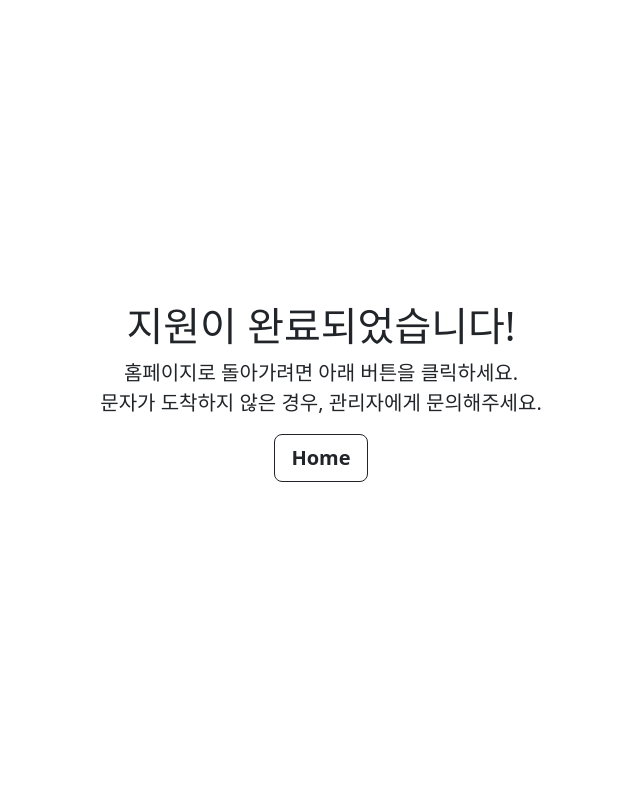
After one commit to z0299/register_form, a Django app: template register_form/register/templates/registered/registered.html in a window 1280 px wide. The commit adds this page. Shown: the whole page, without its empty margins (319-959 px from the left). Run offline with Django 4.2, Linux system fonts and the light colour scheme; the template is opened without the code that fills it, so the values that code supplies are empty.

Commit message:
registered page front/ static code refactoring

```diff
--- a/register_form/register/templates/register/registered.html
+++ /dev/null
@@ -1 +0,0 @@
-registered
--- /dev/null
+++ b/register_form/register/templates/registered/registered.html
@@ -0,0 +1,39 @@
+{% load static %}
+<!doctype html>
+<html lang="en" class="h-100" data-bs-theme="auto">
+  <head>
+
+    <meta charset="utf-8">
+    <meta name="viewport" content="width=device-width, initial-scale=1">
+    <meta name="description" content="">
+    <meta name="author" content="Mark Otto, Jacob Thornton, and Bootstrap contributors">
+    <meta name="generator" content="Hugo 0.112.5">
+    <title>Cover Template · Bootstrap v5.3</title>
+
+    <link rel="canonical" href="https://getbootstrap.com/docs/5.3/examples/cover/">
+
+    <link href="{% static 'css/bootstrap.min.css' %}" rel="stylesheet">
+
+    <!-- Custom styles for this template -->
+  </head>
+  <body class="d-flex h-100 text-center text-bg-white">
+
+<div class="cover-container d-flex w-100 h-100 p-3 mx-auto flex-column">
+  <header class="mb-auto">
+  </header>
+
+  <main class="px-3">
+    <h1>지원이 완료되었습니다!</h1>
+    <p class="lead">홈페이지로 돌아가려면 아래 버튼을 클릭하세요.<br>문자가 도착하지 않은 경우, 관리자에게 문의해주세요.</p>
+    <p class="lead">
+      <a href="/" class="btn btn-lg btn-white fw-bold border-dark bg-white">Home</a>
+    </p>
+  </main>
+
+  <footer class="mt-auto text-white-50">
+  </footer>
+</div>
+<script src="{% static 'js/bootstrap.bundle.min.js' %}"></script>
+
+</body>
+</html>
--- a/register_form/register/views.py
+++ b/register_form/register/views.py
@@ -10,7 +10,7 @@ class IndexView(generic.TemplateView):
     template_name = "register/register.html"
 
 class RegisteredView(generic.TemplateView):
-    template_name = "register/registered.html"
+    template_name = "registered/registered.html"
 
 def submitted(request):
     if request.method == 'POST':
--- a/register_form/register_form/settings.py
+++ b/register_form/register_form/settings.py
@@ -117,7 +117,7 @@ USE_TZ = True
 # Static files (CSS, JavaScript, Images)
 # https://docs.djangoproject.com/en/4.2/howto/static-files/
 
-STATIC_URL = 'static/'
+STATIC_URL = 'static/dist/'
 
 # Default primary key field type
 # https://docs.djangoproject.com/en/4.2/ref/settings/#default-auto-field
```
Also changed, not shown: register_form/register/templates/register/register.html (+5 -4 lines), register_form/요구사항.md (added, +5 -0 lines), register_form/db.sqlite3, register_form/register/static/dist/css/register.css (renamed from register_form/register/static/checkout.css), register_form/register/static/dist/js/register.js (renamed from register_form/register/static/checkout.js).
